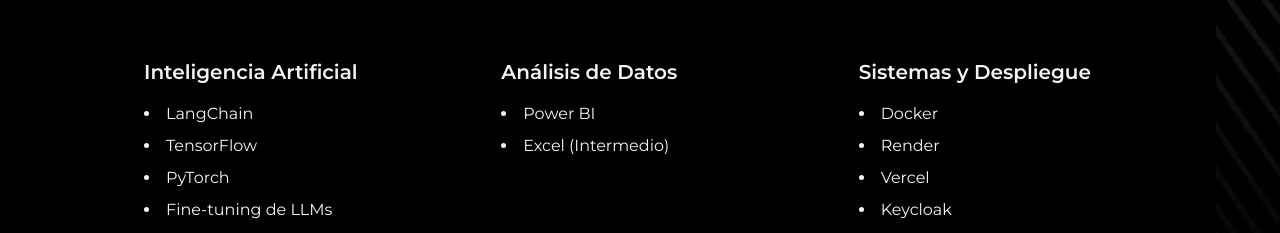
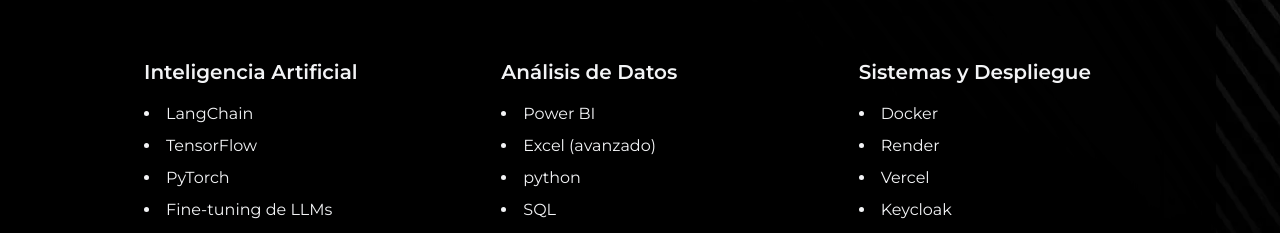
Before and after one commit to CristRamirezG/portfolio, a Next.js app: page / in a window 1280 px wide. Shown: the part 1558-1791 px from the top of the page. Built offline with nearby package versions, Linux system fonts and the light colour scheme.

Commit message:
Update Skills.tsx

```diff
--- a/app/components/Skills.tsx
+++ b/app/components/Skills.tsx
@@ -40,7 +40,7 @@
     },
     {
       category: "Análisis de Datos",
-      items: ["Power BI", "Excel (Intermedio)"],
+      items: ["Power BI", "Excel (avanzado)", "python", "SQL"],
     },
     {
       category: "Sistemas y Despliegue",
```
